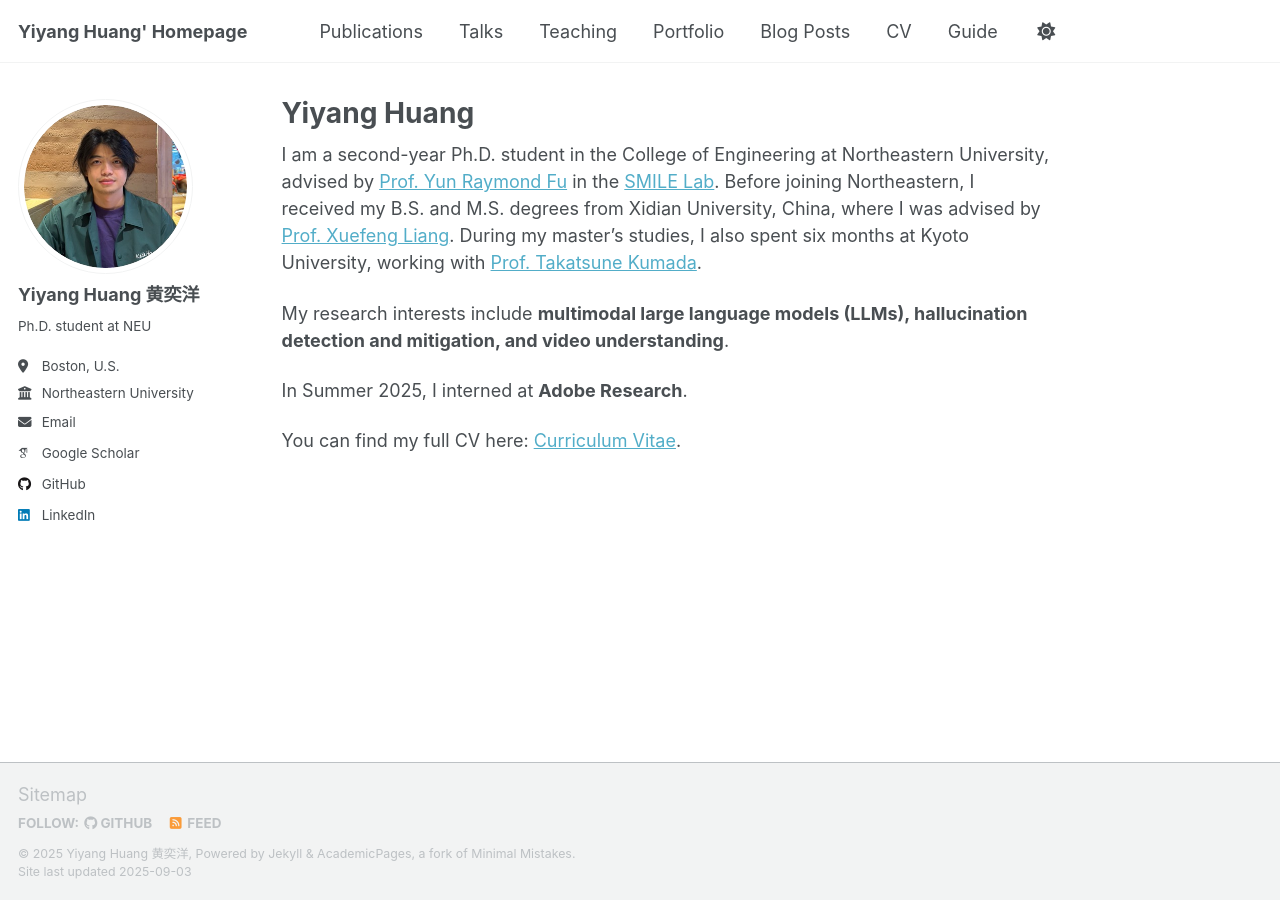
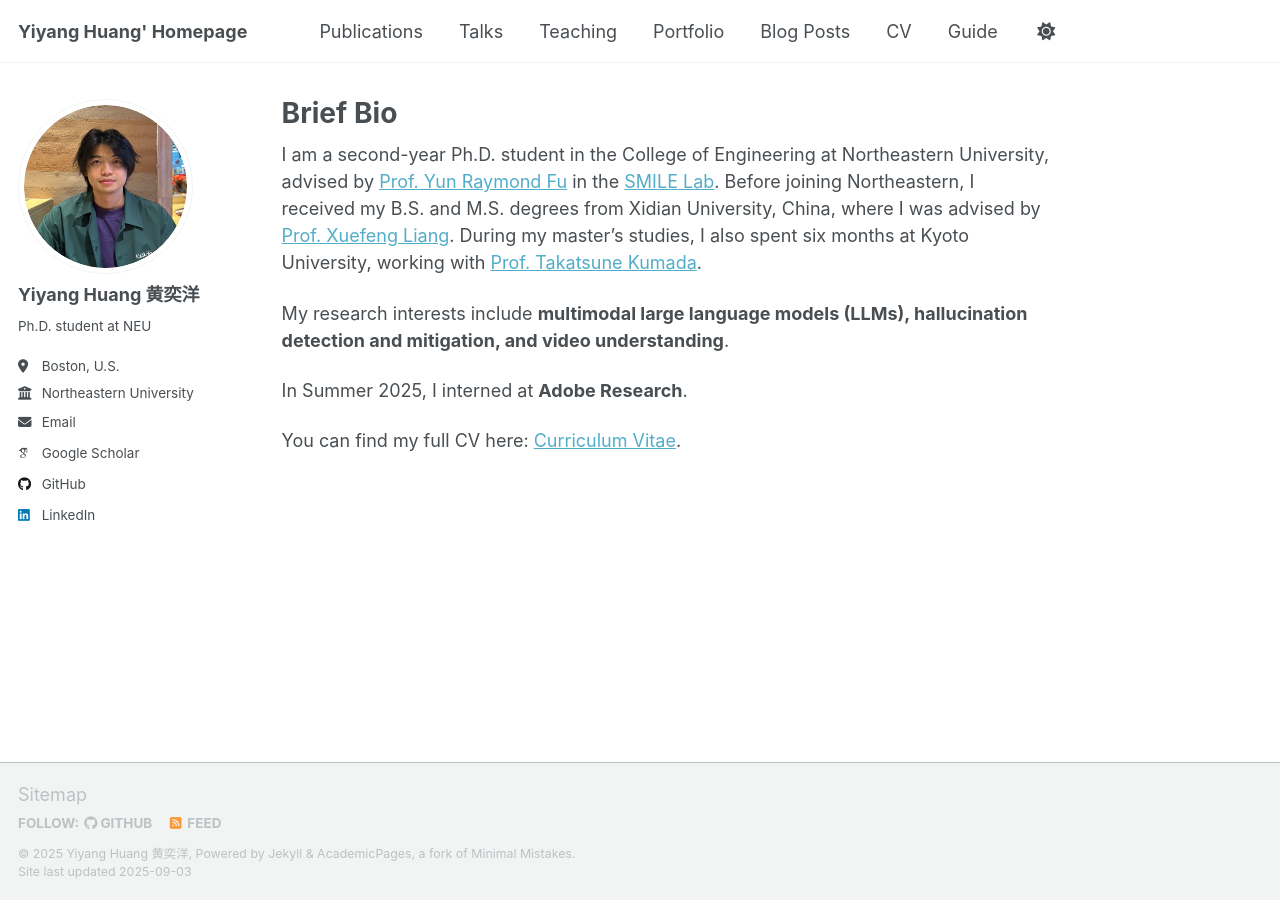
Before and after one commit to hukcc/hukcc.github.io, a Jekyll site: the page built from _pages/about.md, in a window 1280 px wide. Built offline with Jekyll 4.4.1, drawn with Linux system fonts in a browser that asks for light colours; some web fonts are replaced; a script that is not in the unit is left out.

Commit message:
Update about.md

```diff
--- a/_pages/about.md
+++ b/_pages/about.md
@@ -1,7 +1,6 @@
 ---
 permalink: /
-title: "Yiyang Huang"
-excerpt: "Brief Bio"
+title: "Brief Bio"
 author_profile: true
 redirect_from:
   - /about/
```
